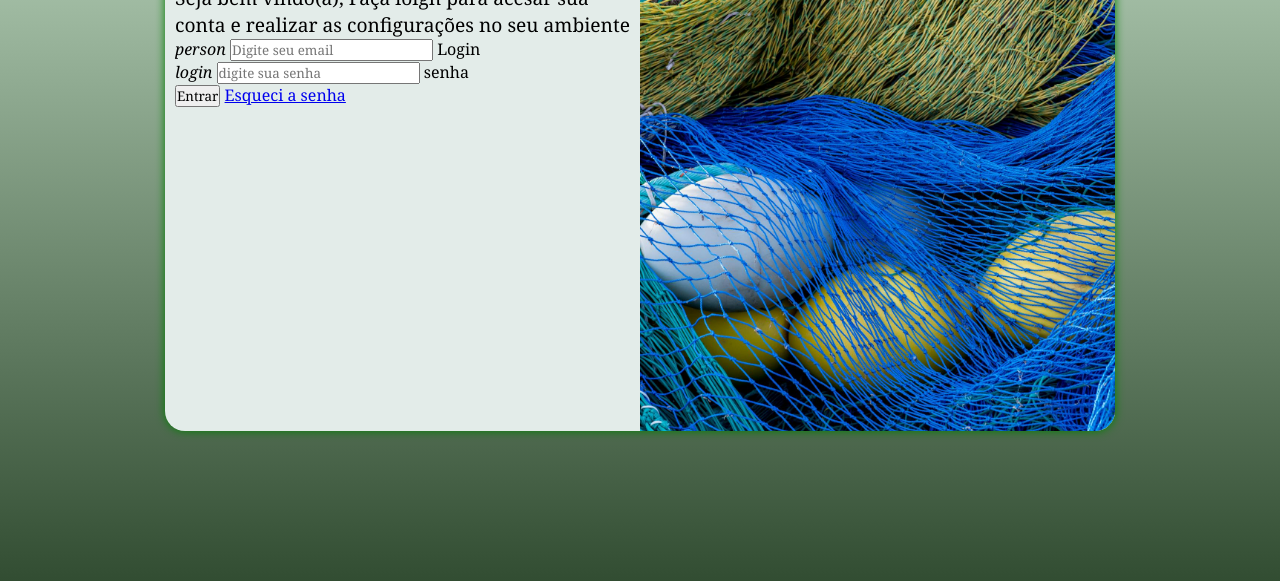
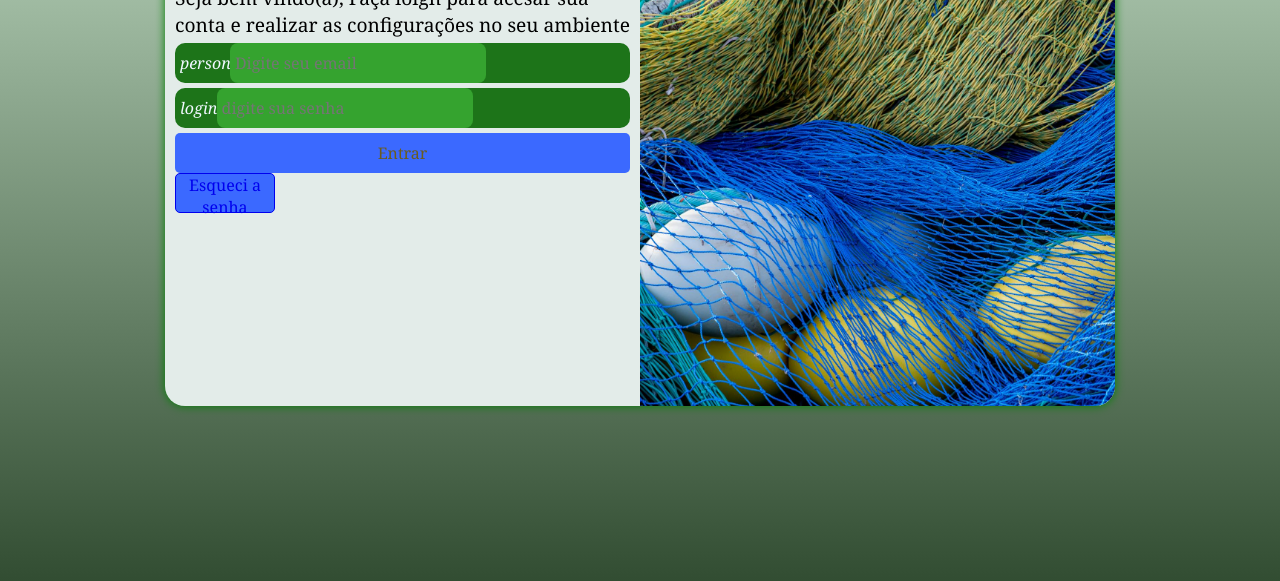
Before and after one commit to Tivcor/projetologin, a plain HTML site: page index.html in a window 1280 px wide. Shown: the part 219-800 px from the top of the page. Drawn offline with Linux system fonts and the light colour scheme.

Commit message:
Atualizações tela de login

```diff
--- a/estilos/media-query.css
+++ b/estilos/media-query.css
@@ -13,6 +13,7 @@ GRANDES TELAS: ACIMA DE 1200PX
     }
     section#login{
         width: 80vw;
+        height: 350px;
 
     }
     section#login > div#imagem{
@@ -32,6 +33,7 @@ GRANDES TELAS: ACIMA DE 1200PX
     }
     section#login{
         width: 950px;
+        height: 450px;
     }
     section#login  > div#imagem{
         float: right;
--- a/estilos/style.css
+++ b/estilos/style.css
@@ -32,15 +32,15 @@ section#login{
     position: absolute;
     top: 50%;
     left: 50%;
-    transform: translate(-50%,-50%);
     overflow: hidden;
     background-color: rgb(227, 236, 233);
     width: 250px;
-    height: 500px;
+    height: 520px;
     border-radius: 20px;
     box-shadow: 0px 0px 10px green;
     transition: width .5s, height .5s;
     transition-timing-function: ease;
+    transform: translate(-50%,-50%);
 }
 
 section#login >div#imagem{
@@ -59,5 +59,74 @@ div#formulario > p{
     font-size: 1.2em;
 }
 div#formulario > h1{
-    font-size: 2em;
+    font-size: 0.8em;
 }
+
+div.campo > label{
+    display: none;
+}
+div.campo>i{
+    color: aliceblue;
+    /*background-color: black;*/
+    font-size: 1em;
+    width: 40px;
+    padding: 5px;
+}
+div.campo > input{
+    background-color: #35a32f;
+    font-size: 1em;
+    width: calc(100%-80px);
+    height: 100%;
+    border: 0px;
+    border-radius: 8px;
+    padding: 5px;
+    transform: translate(-10px);
+}
+div.campo > input:focus-within{
+    background-color: aquamarine;
+}
+form> div.campo{
+    background-color: #1d7419;
+    display: block;
+    width: 100%;
+    height: 40px;
+    border-radius: 10px;
+    margin: 5px 0px;
+}
+
+form > input[type=submit]{
+    display: block;
+    font-size: 1em;
+    width: 100%;
+    height: 40px;
+    background-color: #3B69FF;
+    color: #6A5C1F;
+    border: none;
+    border-radius: 5px;
+    cursor: pointer;
+
+}
+form > input[type=submit]:hover{
+    background-color: #CAFB81;
+    color: #4969c0;
+
+}
+form > a.botao {
+    display: block;
+    text-align: center;
+    font-size: 1em;
+    width: 100px;
+    height: 40px;
+    background-color: #3B69FF;
+    border: 1px solid;
+    border-radius: 5px;
+    text-decoration: none;
+}
+form > a.botao:hover{
+    background-color: #CAFB81;
+    color: #4969c0;
+}
+form > a.botao > i {
+    font-size: 0.8em ;
+    padding-top: 5px;
+}
--- a/index.html
+++ b/index.html
@@ -29,7 +29,7 @@
                         <label for="isenha">senha</label>
                     </div>
                     <input type="submit" value="Entrar">
-                    <a href="esqueci.html"> Esqueci a senha</a>
+                    <a href="esqueci.html" class="botao"> Esqueci a senha</a>
                 </form>
 
             </div>
```
